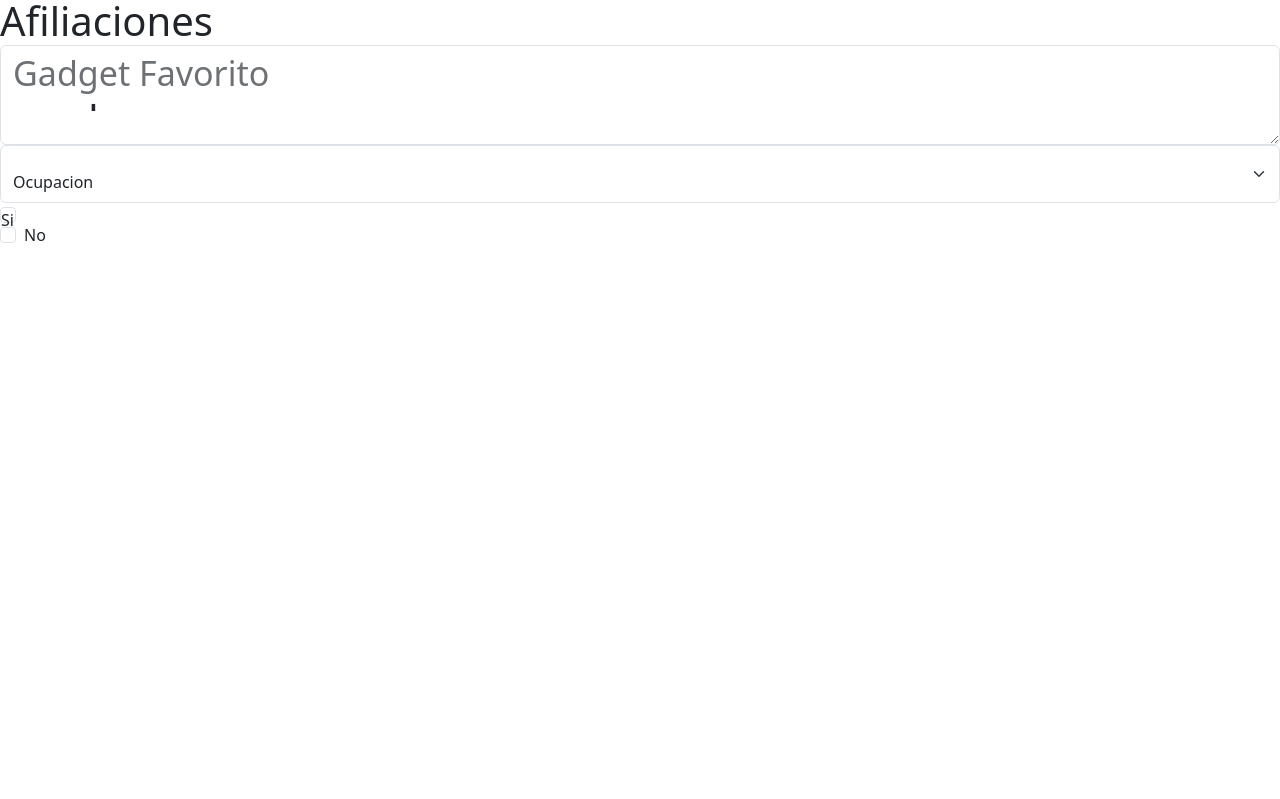
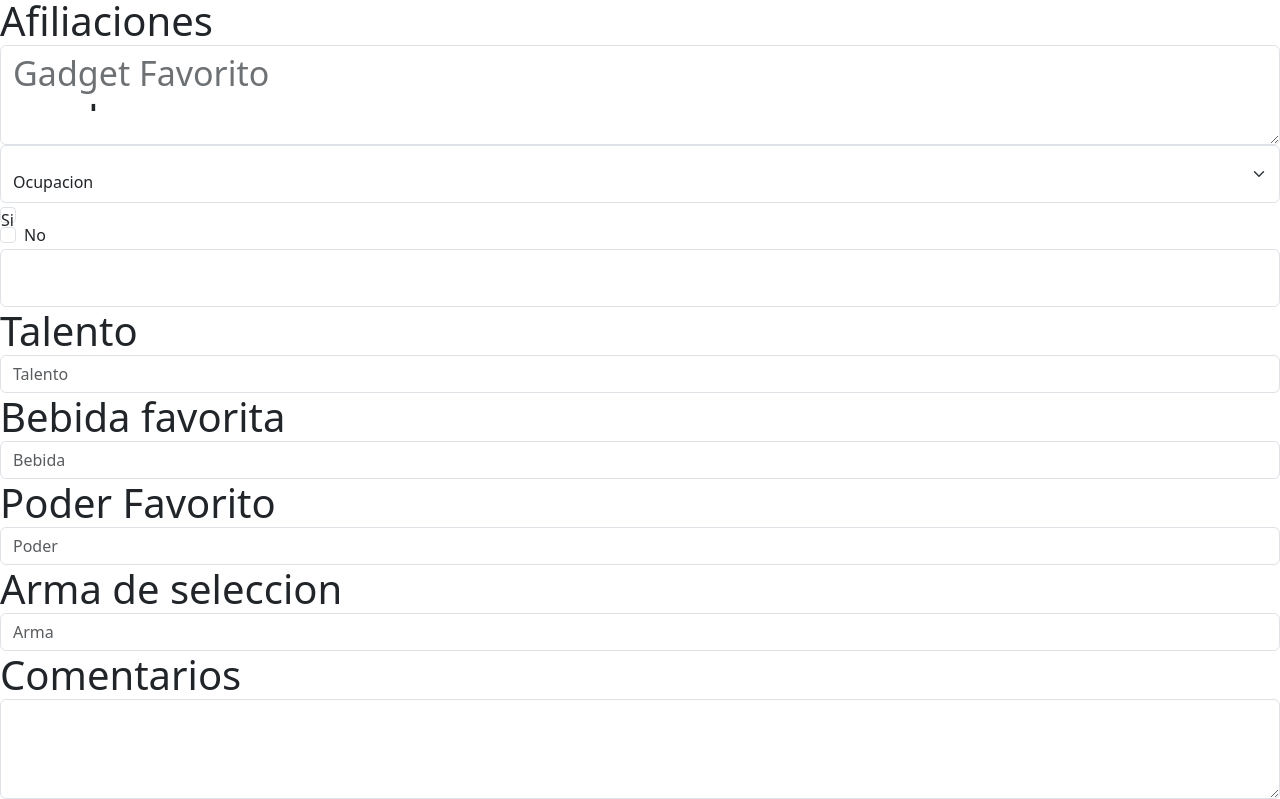
Before and after one commit to yohari-atzin-alvarado-orozco/WEB, a plain HTML site: page P2/practica1/practica1.html in a window 1280 px wide. Shown: the part 575-1374 px from the top of the page. Before the commit the page ends 824 px from the top, so only its background shows below. Drawn offline with nearby package versions, Linux system fonts and the light colour scheme.

Commit message:
Practica uno terminada  en html

```diff
--- a/P2/practica1/practica1.html
+++ b/P2/practica1/practica1.html
@@ -70,6 +70,24 @@
                     </div>
                     <br>
                     <label class="display-6">Gadget Favorito</label>
+                    <input class="form-control" type="text" placeholder="Gadget" aria-label="" enabled>
+                </div>
+
+                <div class="derecha">
+                    <label class="display-6">Talento</label>
+                    <input class="form-control" type="text" placeholder="Talento" aria-label="" enabled>
+                    <label class="display-6">Bebida favorita</label>
+                    <input class="form-control" type="text" placeholder="Bebida" aria-label="" enabled>
+                    <label class="display-6">Poder Favorito</label>
+                    <input class="form-control" type="text" placeholder="Poder" aria-label="" enabled>
+                    <label class="display-6">Arma de seleccion</label>
+                    <input class="form-control" type="text" placeholder="Arma" aria-label="" enabled>
+                    <label class="display-6">Comentarios</label>
+                    <div class="form-floating">
+                        <textarea class="form-control" placeholder="Leave a comment here" id="floatingTextarea2" style="height: 100px"></textarea>
+                        <label for="floatingTextarea2"></label>
+                    </div>
+
                 </div>
             </div>
         </div>
```
